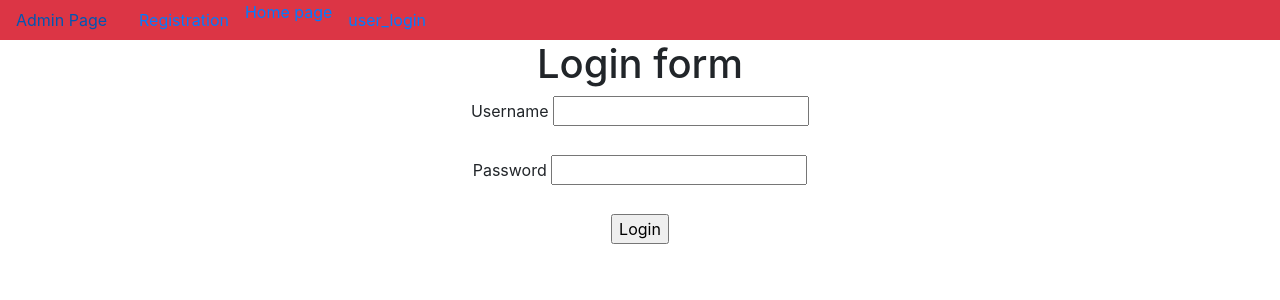
After one commit to Naraganesh/user_registration_PDE1, a Django app: page /user_login/ in a window 1280 px wide. The commit adds this page. Shown: the top 300 px of the page. Run offline with Django 4.2, Linux system fonts and the light colour scheme.

Commit message:
first commit

```diff
--- a/app/views.py
+++ b/app/views.py
@@ -2,8 +2,10 @@ from django.shortcuts import render
 
 # Create your views here.
 from app.forms import *
-from django.http import HttpResponse
-
+from django.http import HttpResponse,HttpResponseRedirect
+from django.urls import reverse
+from django.core.mail import send_mail
+from django.contrib.auth import authenticate,login
 
 def registration(request):
     ufo=UserForm()
@@ -24,9 +26,45 @@ def registration(request):
             MPFDO.username=MUFDO
             MPFDO.save()
 
+            send_mail('registration',
+                      'thank u registraion is successfully done',
+                      'naraganesh143@gmail.com',
+                      [MUFDO.email],
+                      fail_silently=True)
+
+
             return HttpResponse('registartion is successfully')
         else:
             return HttpResponse('invalid')
 
 
     return render(request,'registration.html',d)
+
+
+
+def home(request):
+    if request.session.get('username'):
+        username=request.session.get('username')
+        d={'username':username}
+        return render(request,'home.html',d)
+    return render(request,'home.html')
+
+
+
+
+
+
+def user_login(request):
+    if request.method=='POST':
+        username=request.POST['un']
+        password=request.POST['pw']
+        AUO=authenticate(username=username,password=password)
+
+        if AUO and AUO.is_active:
+            login(request,AUO)
+            request.session['username']=username
+            return HttpResponseRedirect(reverse('home'))
+        else:
+            return HttpResponse('Invalid Credentials')
+
+    return render(request,'user_login.html')
--- a/project37/urls.py
+++ b/project37/urls.py
@@ -21,5 +21,9 @@ from django.conf.urls.static import static
 from django.conf import settings
 urlpatterns = [
     path('admin/', admin.site.urls),
-    path('registration/',registration,name='registration')
+    path('registration/',registration,name='registration'),
+    path('home/',home,name='home'),
+    path('user_login/',user_login,name='user_login'),
+
+
 ]+ static(settings.MEDIA_URL, document_root=settings.MEDIA_ROOT)
--- /dev/null
+++ b/templates/dummy.html
@@ -0,0 +1,47 @@
+<!doctype html>
+<html lang="en">
+  <head>
+    <!-- Required meta tags -->
+    <meta charset="utf-8">
+    <meta name="viewport" content="width=device-width, initial-scale=1, shrink-to-fit=no">
+
+    <!-- Bootstrap CSS -->
+    <link rel="stylesheet" href="https://cdn.jsdelivr.net/npm/bootstrap@4.6.2/dist/css/bootstrap.min.css" integrity="sha384-xOolHFLEh07PJGoPkLv1IbcEPTNtaed2xpHsD9ESMhqIYd0nLMwNLD69Npy4HI+N" crossorigin="anonymous">
+
+    {% block title %}
+    <title>Hello, world!</title>
+    {% endblock %}
+  </head>
+  <body>
+
+
+    <nav class="nav bg-danger nav-danger">
+        <a href="{% url 'admin:index' %}" class="nav-link">Admin Page</a>
+        <a href="{% url 'registration' %}" class="nav-link">Registration</a>
+        <a href="{% url 'home' %}" clss="nav-link">Home page</a>
+        <a href="{% url 'user_login' %}" class="nav-link">user_login</a>
+    </nav>
+
+    <!-- Optional JavaScript; choose one of the two! -->
+
+    <!-- Option 1: jQuery and Bootstrap Bundle (includes Popper) -->
+    <script src="https://cdn.jsdelivr.net/npm/jquery@3.5.1/dist/jquery.slim.min.js" integrity="sha384-DfXdz2htPH0lsSSs5nCTpuj/zy4C+OGpamoFVy38MVBnE+IbbVYUew+OrCXaRkfj" crossorigin="anonymous"></script>
+    <script src="https://cdn.jsdelivr.net/npm/bootstrap@4.6.2/dist/js/bootstrap.bundle.min.js" integrity="sha384-Fy6S3B9q64WdZWQUiU+q4/2Lc9npb8tCaSX9FK7E8HnRr0Jz8D6OP9dO5Vg3Q9ct" crossorigin="anonymous"></script>
+
+    <!-- Option 2: Separate Popper and Bootstrap JS -->
+    <!--
+    <script src="https://cdn.jsdelivr.net/npm/jquery@3.5.1/dist/jquery.slim.min.js" integrity="sha384-DfXdz2htPH0lsSSs5nCTpuj/zy4C+OGpamoFVy38MVBnE+IbbVYUew+OrCXaRkfj" crossorigin="anonymous"></script>
+    <script src="https://cdn.jsdelivr.net/npm/popper.js@1.16.1/dist/umd/popper.min.js" integrity="sha384-9/reFTGAW83EW2RDu2S0VKaIzap3H66lZH81PoYlFhbGU+6BZp6G7niu735Sk7lN" crossorigin="anonymous"></script>
+    <script src="https://cdn.jsdelivr.net/npm/bootstrap@4.6.2/dist/js/bootstrap.min.js" integrity="sha384-+sLIOodYLS7CIrQpBjl+C7nPvqq+FbNUBDunl/OZv93DB7Ln/533i8e/mZXLi/P+" crossorigin="anonymous"></script>
+    -->
+
+
+{% block body_block %}
+
+{% endblock %}
+
+
+
+
+  </body>
+</html>
--- /dev/null
+++ b/templates/user_login.html
@@ -0,0 +1,26 @@
+{% extends 'dummy.html' %}
+
+
+{% block title %}
+    <title>Login</title>
+{% endblock %}
+
+{% block body_block %}
+    <center>
+        <h1>Login form</h1>
+
+        <form method="POST">
+            {% csrf_token %}
+
+            <label for="un">Username</label>
+            <input type="text" name="un" id="un"><br><br>
+
+            <label for="pw">Password</label>
+            <input type="password" name="pw" id="pw"><br><br>
+
+
+
+            <input type="submit" value="Login">
+        </form>
+    </center>
+{% endblock %}
```
Also changed, not shown: project37/settings.py (+8 -0 lines), templates/home.html (added, +19 -0 lines), templates/registration.html (+8 -10 lines), db.sqlite3, media/WhatsApp_Image_2023-12-04_at_21.22.31_7391b43f.jpg (added), media/WhatsApp_Image_2023-12-04_at_21.22.31_7391b43f_42vsH2t.jpg (added), media/WhatsApp_Image_2023-12-05_at_11.15.09_64257b75.jpg (added), media/dhoni_DAgk1vC.webp (added), media/indian.JPEG (added), media/j.jpeg (added), media/j2.jpeg (added), media/j2_AOh30Qe.jpeg (added), media/t.jpeg (added), media/t_hvsNmux.jpeg (added), 1 other file.
